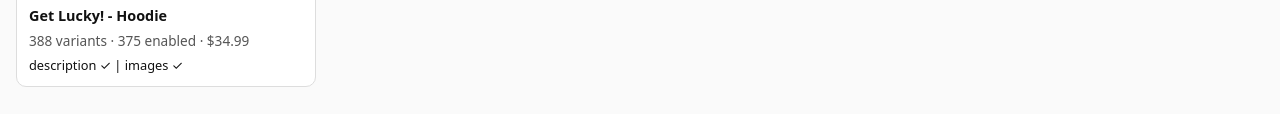
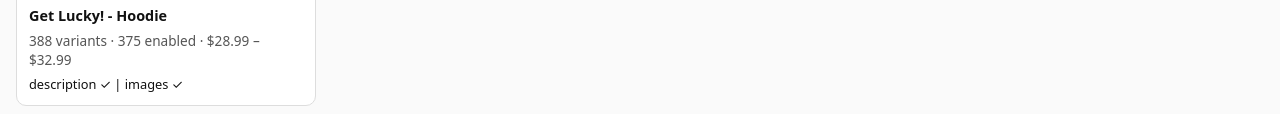
Before and after one commit to billynFLEX/billynflex-previews, a plain HTML site: page unpublished-wave/index.html in a window 1280 px wide. Shown: the part 4753-4867 px from the top of the page. Drawn offline with Linux system fonts and the light colour scheme.

Commit message:
Update preview with corrected hoodie prices (8.99–2.99)

```diff
--- a/unpublished-wave/index.html
+++ b/unpublished-wave/index.html
@@ -307,7 +307,7 @@
 <div class="card">
   <div class="img"><img src="https://images.printify.com/mockup/69e6ec076d0b77dc8b07691e/32912/98424/get-lucky-hoodie.jpg?camera_label=front" alt="Get Lucky! - Hoodie "></div>
   <div class="title">Get Lucky! - Hoodie </div>
-  <div class="variant">388 variants · 375 enabled · $34.99</div>
+  <div class="variant">388 variants · 375 enabled · $28.99 – $32.99</div>
   <div class="meta">description ✓ | images ✓</div>
 </div>
 </div>
```
